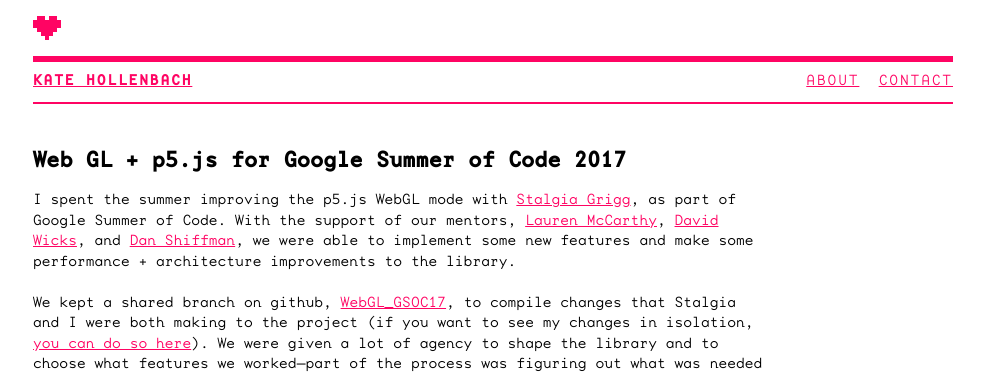
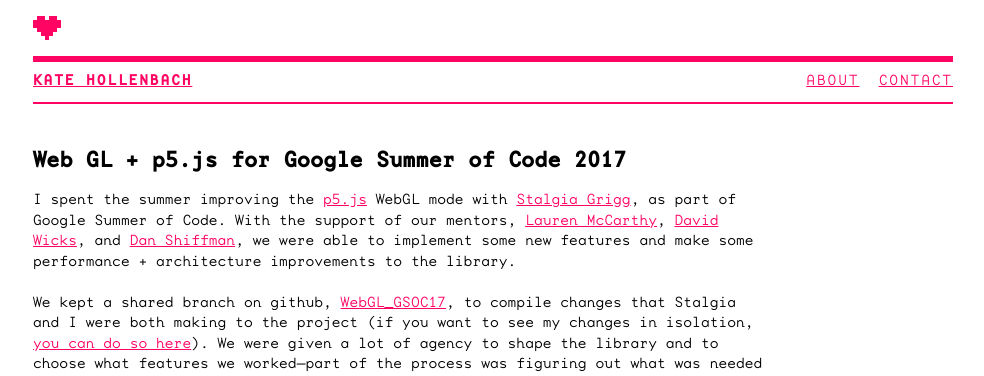
Before and after one commit to kjhollen/kjhollen.github.io, a Jekyll site: the page built from gsoc-2017.md, in a window 1280 px wide and 900 px high. Shown: the top 376 px of the window, without its empty margins (147-1131 px from the left). Built offline with Jekyll 4.4.1, drawn with Linux system fonts in a browser that asks for light colours; nearby versions of some CDN libraries; some of the changed lines change nothing that is shown.

Commit message:
add p5js link hehe

```diff
--- a/gsoc-2017.md
+++ b/gsoc-2017.md
@@ -6,7 +6,7 @@ permalink: /gsoc-2017/
 
 # Web GL + p5.js for Google Summer of Code 2017
 
-I spent the summer improving the p5.js WebGL mode with [Stalgia Grigg](https://github.com/mlarghydracept), as part of Google Summer of Code.
+I spent the summer improving the [p5.js](http://p5js.org) WebGL mode with [Stalgia Grigg](https://github.com/mlarghydracept), as part of Google Summer of Code.
 With the support of our mentors, [Lauren McCarthy](https://github.com/lmccart), [David Wicks](https://github.com/sansumbrella), and [Dan Shiffman](https://github.com/shiffman), we were able to implement some new features and make some performance + architecture improvements to the library.
 
 We kept a shared branch on github, [WebGL_GSOC17](https://github.com/processing/p5.js/commits/WebGL_GSOC17), to compile changes that Stalgia and I were both making to the project (if you want to see my changes in isolation, [you can do so here](https://github.com/processing/p5.js/commits/WebGL_GSOC17?author=kjhollen)).
```
